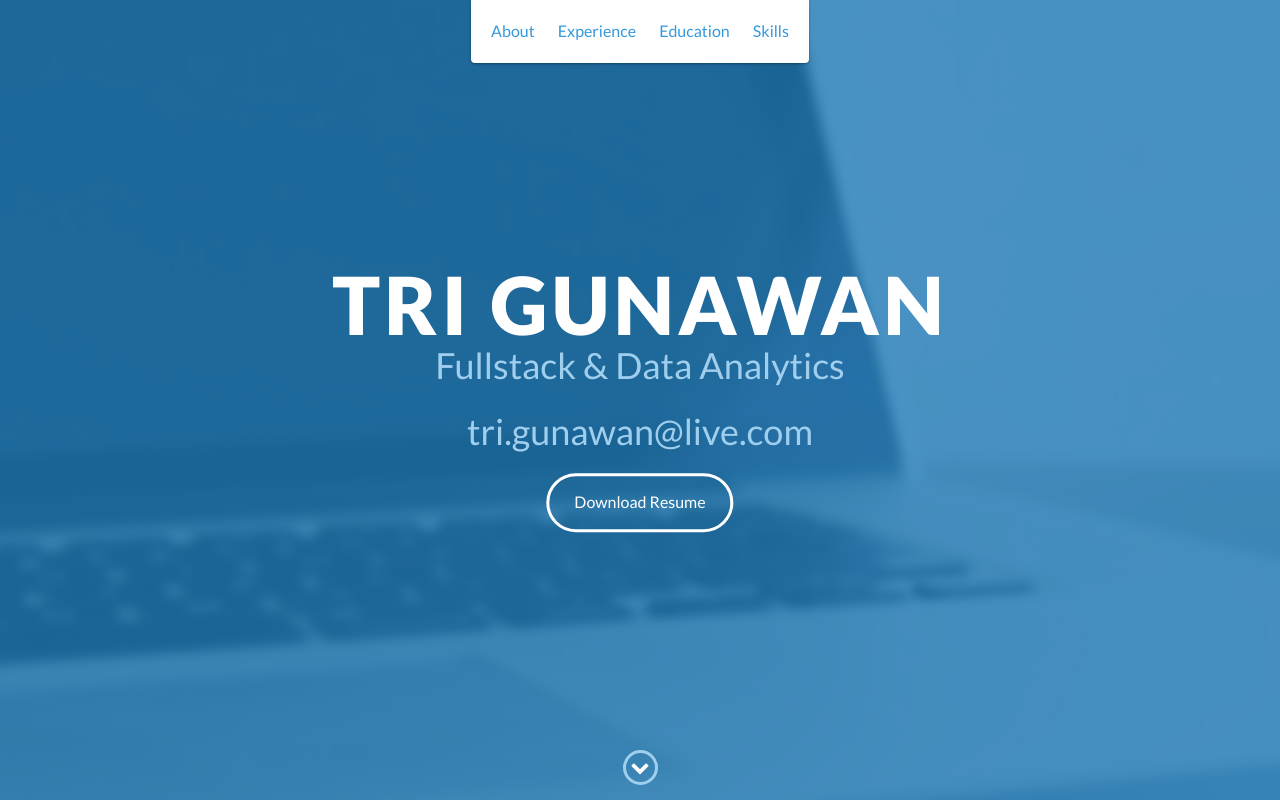
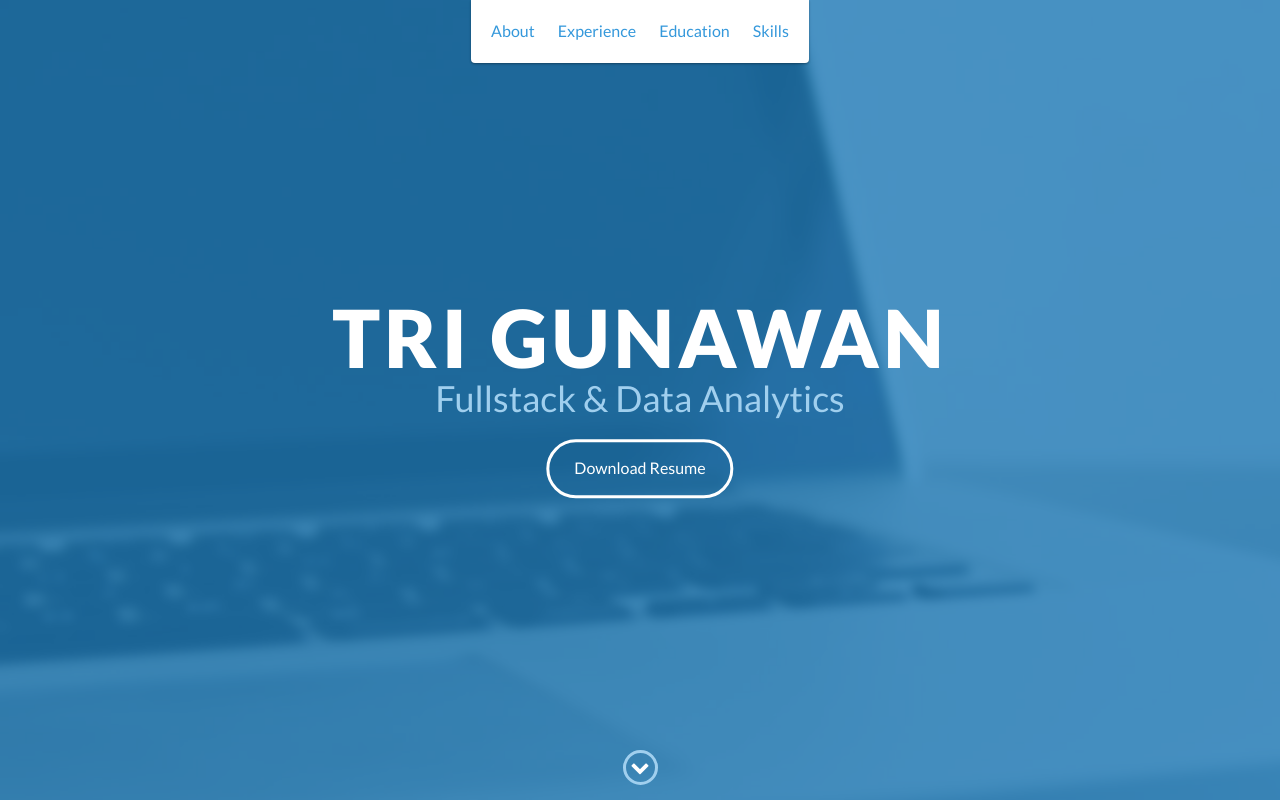
Before and after one commit to trigunawan89/trigunawan89.github.io, a website: page index.html in a window 1280 px wide. Shown: the top 800 px of the page. Drawn offline with nearby package versions, Linux system fonts and the light colour scheme.

Commit message:
update cv

```diff
--- a/index.html
+++ b/index.html
@@ -44,7 +44,6 @@
         <div id="lead-content">
             <h1>Tri Gunawan</h1>
             <h2>Fullstack & Data Analytics</h2>
-            <h2>tri.gunawan@live.com</h2>
             <a href="TRI-GUNAWAN.pdf" class="btn-rounded-white">Download Resume</a>
         </div>
         <!-- End #lead-content -->
```
